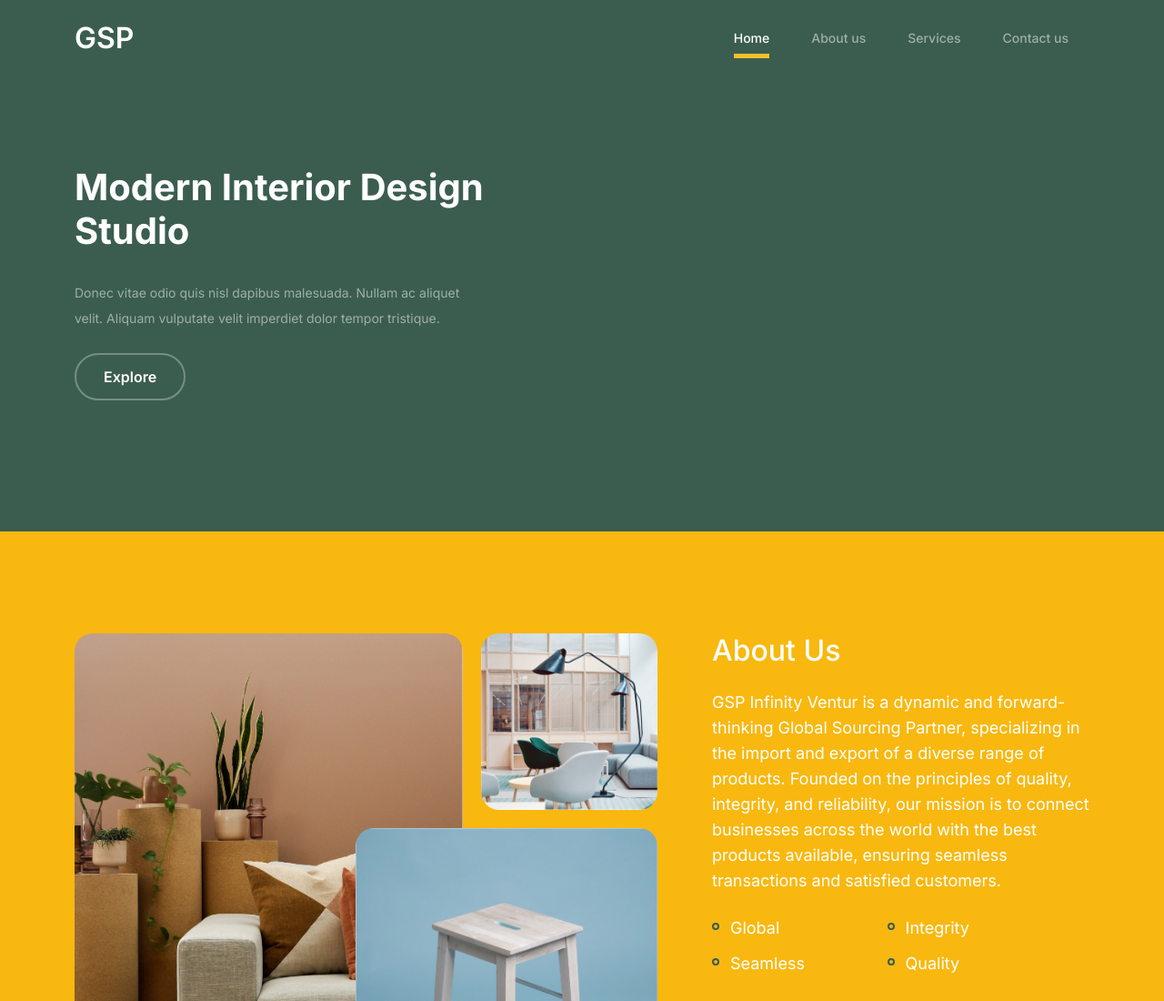
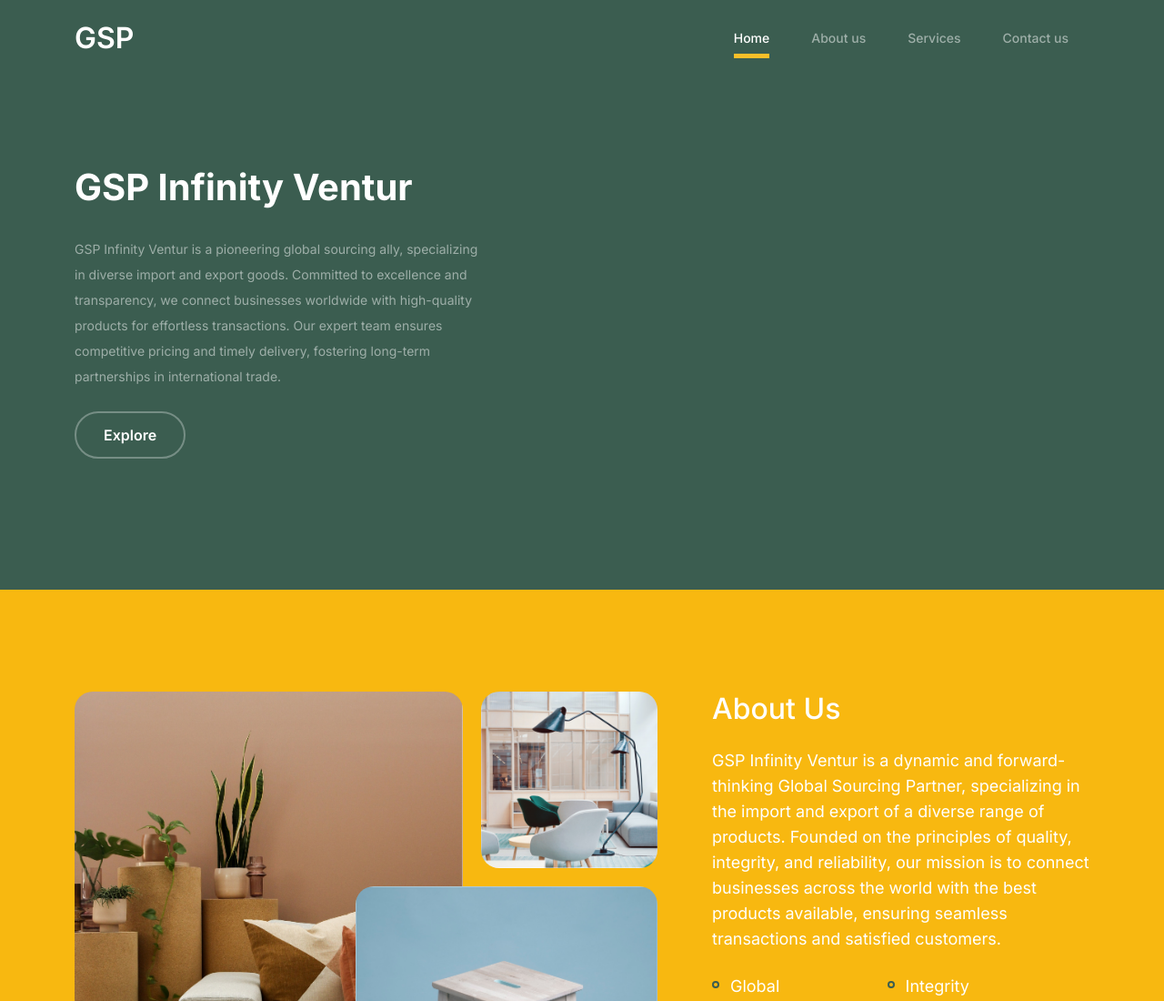
Before and after one commit to vijayasakthip/gsp, a plain HTML site: page index.html in a window 1280 px wide. Shown: the top 1100 px of the page at 91% size. Drawn offline with Linux system fonts and the light colour scheme.

Commit message:
Update index.html

```diff
--- a/index.html
+++ b/index.html
@@ -60,8 +60,8 @@
 					<div class="row justify-content-between">
 						<div class="col-lg-5">
 							<div class="intro-excerpt">
-								<h1>Modern Interior <span clsas="d-block">Design Studio</span></h1>
-								<p class="mb-4">Donec vitae odio quis nisl dapibus malesuada. Nullam ac aliquet velit. Aliquam vulputate velit imperdiet dolor tempor tristique.</p>
+								<h1>GSP Infinity Ventur</h1>
+								<p class="mb-4">GSP Infinity Ventur is a pioneering global sourcing ally, specializing in diverse import and export goods. Committed to excellence and transparency, we connect businesses worldwide with high-quality products for effortless transactions. Our expert team ensures competitive pricing and timely delivery, fostering long-term partnerships in international trade.</p>
 								<p><a href="#" class="btn btn-white-outline">Explore</a></p>
 							</div>
 						</div>
```
